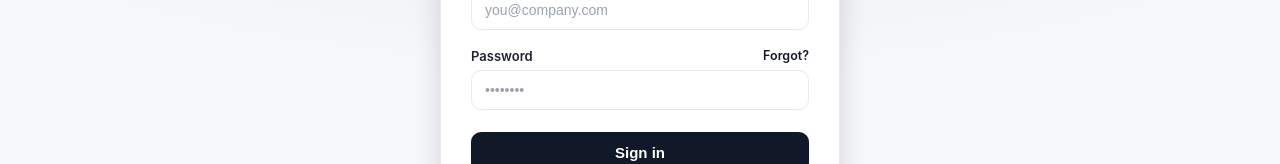
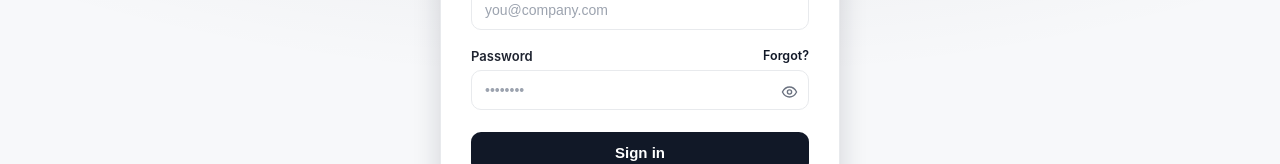
Before and after one commit to aravindan16/wizzgeeks_clickup_frontend, a React (Vite) app: page /login in a window 1280 px wide. Shown: the part 372-536 px from the top of the page. Built offline with nearby package versions, Linux system fonts and the light colour scheme; no server answers.

Commit message:
completed the password icon

```diff
--- /dev/null
+++ b/src/components/PasswordInput.jsx
@@ -0,0 +1,27 @@
+import { useState } from 'react';
+import { IconEye, IconEyeOff } from './icons';
+
+/**
+ * Password field with a show/hide eye toggle in the right corner.
+ * Drop-in for <input type="password">: forwards all input props + style.
+ */
+export default function PasswordInput({ style, ...props }) {
+  const [show, setShow] = useState(false);
+  return (
+    <div style={s.wrap}>
+      <input {...props} type={show ? 'text' : 'password'}
+        style={{ width: '100%', ...style, paddingRight: 40, boxSizing: 'border-box' }} />
+      <button type="button" tabIndex={-1} onClick={() => setShow((v) => !v)}
+        title={show ? 'Hide password' : 'Show password'} style={s.eye}>
+        {show ? <IconEyeOff size={17} /> : <IconEye size={17} />}
+      </button>
+    </div>
+  );
+}
+
+const s = {
+  wrap: { position: 'relative', width: '100%' },
+  eye: { position: 'absolute', right: 6, top: '50%', transform: 'translateY(-50%)', background: 'none',
+    border: 'none', cursor: 'pointer', color: 'var(--c-muted)', display: 'inline-flex', alignItems: 'center',
+    justifyContent: 'center', padding: 5, borderRadius: 6 },
+};
--- a/src/components/icons.jsx
+++ b/src/components/icons.jsx
@@ -9,6 +9,12 @@ export const IconRecent = ({ size = 18 }) => (
 );
 export const IconStar = ({ size = 18 }) => (
   <svg {...base(size)}><polygon points="12 2.5 14.9 8.4 21.4 9.3 16.7 13.9 17.8 20.4 12 17.3 6.2 20.4 7.3 13.9 2.6 9.3 9.1 8.4" /></svg>
+);
+export const IconEye = ({ size = 18 }) => (
+  <svg {...base(size)}><path d="M2 12s3.6-7 10-7 10 7 10 7-3.6 7-10 7-10-7-10-7Z" /><circle cx="12" cy="12" r="3" /></svg>
+);
+export const IconEyeOff = ({ size = 18 }) => (
+  <svg {...base(size)}><path d="M10.7 5.1A9.9 9.9 0 0 1 12 5c6.4 0 10 7 10 7a13.4 13.4 0 0 1-1.7 2.7" /><path d="M6.6 6.6A13.3 13.3 0 0 0 2 12s3.6 7 10 7a9.8 9.8 0 0 0 5.4-1.6" /><path d="m2 2 20 20" /><path d="M9.9 9.9a3 3 0 0 0 4.2 4.2" /></svg>
 );
 export const IconDashboard = ({ size = 18 }) => (
   <svg {...base(size)}><path d="M12 14.5 16 10" /><path d="M4 19a9 9 0 1 1 16 0" /><path d="M4 19h16" /></svg>
--- a/src/features/auth/LoginPage.jsx
+++ b/src/features/auth/LoginPage.jsx
@@ -4,6 +4,7 @@ import { useNavigate, Link } from 'react-router-dom';
 import { login, googleLogin } from './authSlice';
 import { useAuth } from './useAuth';
 import GoogleButton from './GoogleButton';
+import PasswordInput from '../../components/PasswordInput';
 
 export default function LoginPage() {
   const dispatch = useDispatch();
@@ -57,9 +58,8 @@ export default function LoginPage() {
           <label style={{ ...styles.label, marginBottom: 0 }}>Password</label>
           <Link to="/forgot-password" style={styles.linkSm}>Forgot?</Link>
         </div>
-        <input
+        <PasswordInput
           style={styles.input}
-          type="password"
           value={password}
           onChange={(e) => setPassword(e.target.value)}
           placeholder="••••••••"
--- a/src/features/auth/ResetPasswordPage.jsx
+++ b/src/features/auth/ResetPasswordPage.jsx
@@ -2,6 +2,7 @@ import { useState } from 'react';
 import { Link, useNavigate, useSearchParams } from 'react-router-dom';
 import { authApi } from './authApi';
 import { useToast } from '../../components/Toast';
+import PasswordInput from '../../components/PasswordInput';
 
 export default function ResetPasswordPage() {
   const [params] = useSearchParams();
@@ -33,7 +34,7 @@ export default function ResetPasswordPage() {
         <label style={lbl}>Reset token</label>
         <input style={inp} value={token} onChange={(e) => setToken(e.target.value)} required />
         <label style={lbl}>New password</label>
-        <input style={inp} type="password" value={password} minLength={8}
+        <PasswordInput style={inp} value={password} minLength={8}
           onChange={(e) => setPassword(e.target.value)} required />
         {error && <p style={{ color: '#991b1b', fontSize: 13 }}>{error}</p>}
         <button style={btn} disabled={submitting}>{submitting ? 'Resetting…' : 'Reset password'}</button>
--- a/src/features/profile/ProfilePage.jsx
+++ b/src/features/profile/ProfilePage.jsx
@@ -2,6 +2,7 @@ import { useEffect, useRef, useState } from 'react';
 import { usersApi } from '../users/usersApi';
 import { authApi } from '../auth/authApi';
 import { useToast } from '../../components/Toast';
+import PasswordInput from '../../components/PasswordInput';
 
 export default function ProfilePage() {
   const toast = useToast();
@@ -102,7 +103,9 @@ function Field({ label, type = 'text', value, onChange }) {
   return (
     <label style={{ display: 'flex', flexDirection: 'column', gap: 4 }}>
       <span style={{ fontSize: 13, fontWeight: 600 }}>{label}</span>
-      <input style={inp} type={type} value={value || ''} onChange={(e) => onChange(e.target.value)} />
+      {type === 'password'
+        ? <PasswordInput style={inp} value={value || ''} onChange={(e) => onChange(e.target.value)} />
+        : <input style={inp} type={type} value={value || ''} onChange={(e) => onChange(e.target.value)} />}
     </label>
   );
 }
--- a/src/features/users/UserModal.jsx
+++ b/src/features/users/UserModal.jsx
@@ -1,6 +1,7 @@
 import { useEffect, useState } from 'react';
 import { usersApi } from './usersApi';
 import { IconClose } from '../../components/icons';
+import PasswordInput from '../../components/PasswordInput';
 
 /**
  * Create/Edit user modal. In edit mode the password field is hidden (password
@@ -95,7 +96,7 @@ export default function UserModal({ open, mode, user, roles, onClose, onSaved })
 
           {mode === 'create' && (
             <Field label="Password">
-              <input style={ov.input} type="password" value={form.password}
+              <PasswordInput style={ov.input} value={form.password}
                 onChange={(e) => setField('password', e.target.value)}
                 minLength={8} required placeholder="min 8 characters" />
             </Field>
```
